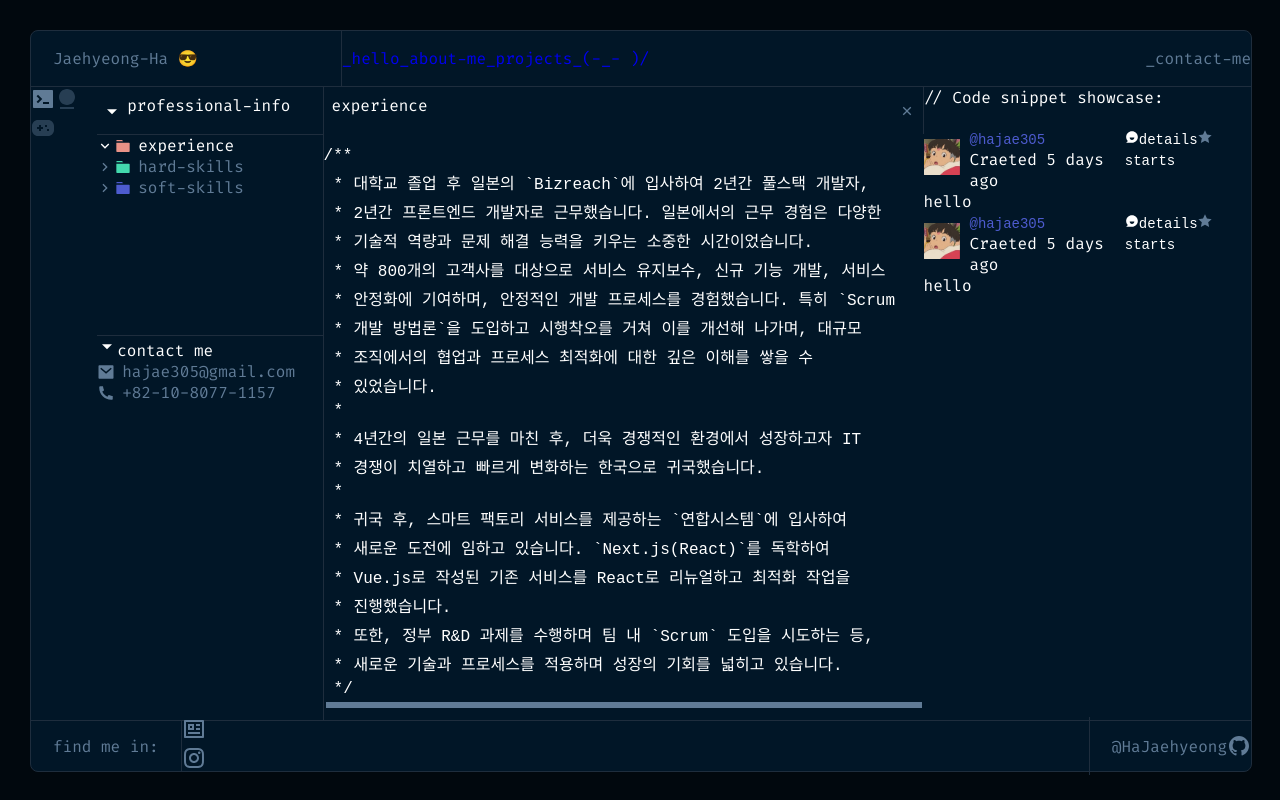
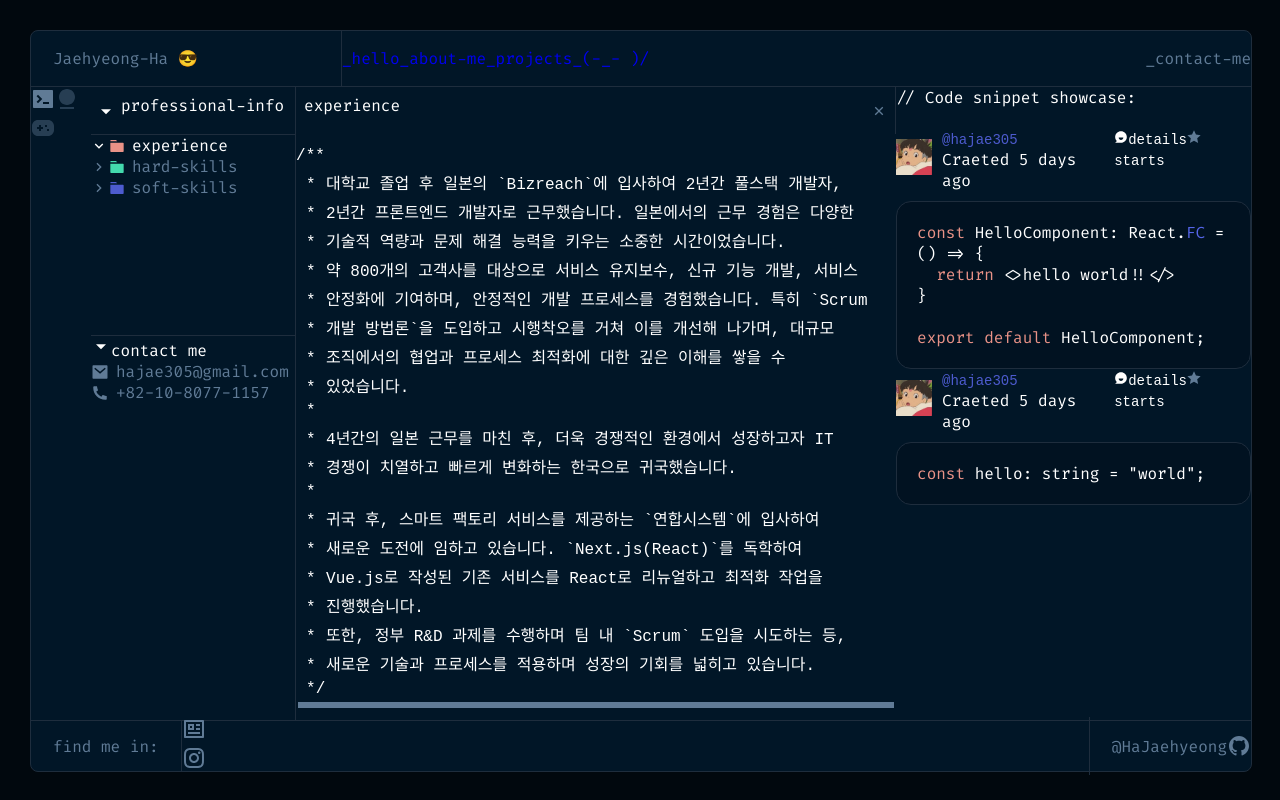
Before and after one commit to HaJaehyeong/portfolio, a Next.js app: page /about in a window 1280 px wide. Built offline with nearby package versions, Linux system fonts and the light colour scheme.

Commit message:
HAJAE-12 add simplee code editor and prism theme

```diff
--- a/package.json
+++ b/package.json
@@ -12,15 +12,18 @@
     "@remixicon/react": "^4.2.0",
     "@reduxjs/toolkit": "^2.2.1",
     "next": "15.0.2",
+    "prismjs": "^1.29.0",
     "react": "^18",
     "react-dom": "^18",
     "react-redux": "^9.1.0",
+    "react-simple-code-editor": "^0.14.1",
     "sass": "^1.77.6"
   },
   "devDependencies": {
     "@types/node": "^20",
     "@types/react": "^18",
     "@types/react-dom": "^18",
+    "@types/prismjs": "^1.26.4",
     "eslint": "^8",
     "eslint-config-next": "14.2.4",
     "typescript": "^5"
--- a/src/app/(pages)/about/_components/code-showcase/code-showcase.tsx
+++ b/src/app/(pages)/about/_components/code-showcase/code-showcase.tsx
@@ -7,10 +7,16 @@ const AboutCodeShowcase: React.FC = () => {
     <div className={styles.showcaseWrapper}>
       <div className={styles.title}>{'// Code snippet showcase:'}</div>
       <AboutCodeShowcaseCodeBox detail="helloooooohelloooooohelloooooohelloooooohelloooooohelloooooohelloooooohelloooooohelloooooohelloooooo">
-        <CodeBox />
+        <CodeBox
+          code={`const HelloComponent: React.FC = () => {
+  return <>hello world!!</>
+}
+
+export default HelloComponent;`}
+        />
       </AboutCodeShowcaseCodeBox>
       <AboutCodeShowcaseCodeBox detail="helloo">
-        <CodeBox />
+        <CodeBox code='const hello: string = "world";' />
       </AboutCodeShowcaseCodeBox>
     </div>
   );
--- a/src/app/(pages)/about/_components/mobile-showcase/mobile-showcase.tsx
+++ b/src/app/(pages)/about/_components/mobile-showcase/mobile-showcase.tsx
@@ -32,7 +32,13 @@ const AboutMobileShowcase: React.FC = () => {
           details
         </code>
       </div>
-      <CodeBox />
+      <CodeBox
+        code={`const HelloComponent: React.FC = () => {
+  return <>hello world!!</>
+}
+
+export default HelloComponent;`}
+      />
       {showDetail && (
         <div className={styles['showcase__detail']}>
           <code className={styles['showcase__detail-body']}>
--- a/src/components/codebox/codebox.module.scss
+++ b/src/components/codebox/codebox.module.scss
@@ -1,9 +1,11 @@
-.codebox-wrapper {
-  margin: 10px 0;
-  padding: 20px;
-  // width: 100%;
-  height: fit-content;
+.editor {
+  margin-top: 10px;
 
+  background-color: var(--primary-black-3);
   border: solid 1px var(--line);
   border-radius: 15px;
+
+  textarea:focus {
+    outline: none;
+  }
 }
--- a/src/components/codebox/codebox.tsx
+++ b/src/components/codebox/codebox.tsx
@@ -1,7 +1,28 @@
+import Editor from 'react-simple-code-editor';
+import { useState } from 'react';
+import { highlight, languages } from 'prismjs';
 import styles from './codebox.module.scss';
+import 'prismjs/components/prism-clike';
+import 'prismjs/components/prism-jsx';
+import './prism-okaidia.css';
 
-const CodeBox: React.FC = () => {
-  return <div className={styles.codeboxWrapper}>hello</div>;
+type CodeBoxProps = {
+  code: string;
+};
+
+const CodeBox: React.FC<CodeBoxProps> = ({ code }) => {
+  const [codeState, setCodeState] = useState(code);
+
+  return (
+    <Editor
+      className={styles['editor']}
+      onValueChange={(codeState) => setCodeState(codeState)}
+      value={codeState}
+      highlight={(codeState) => highlight(codeState, languages.jsx, 'jsx')}
+      padding={20}
+      readOnly
+    />
+  );
 };
 
 export default CodeBox;
--- /dev/null
+++ b/src/components/codebox/prism-okaidia.css
@@ -0,0 +1,48 @@
+/* NOTE(hajae): prism libary에 설치된 테마 색들은 안예뻐서.. 받아옴 */
+/**
+ * okaidia theme for JavaScript, CSS and HTML
+ * Loosely based on Monokai textmate theme by http://www.monokai.nl/
+ * @author ocodia
+ */
+
+code[class*='language-'],
+pre[class*='language-'] {
+  text-align: left;
+  white-space: pre;
+  word-spacing: normal;
+  word-break: normal;
+  word-wrap: normal;
+  outline: none;
+
+  -webkit-hyphens: none;
+  -moz-hyphens: none;
+  -ms-hyphens: none;
+  hyphens: none;
+}
+
+.token.namespace {
+  opacity: 0.7;
+}
+
+.token.atrule,
+.token.attr-value,
+.token.function,
+.token.class-name {
+  color: #5565e8;
+}
+
+.token.keyword {
+  color: var(--accent-red);
+}
+
+.token.important,
+.token.bold {
+  font-weight: bold;
+}
+.token.italic {
+  font-style: italic;
+}
+
+.token.entity {
+  cursor: help;
+}
```
Also changed, not shown: 1 other file (tests, documents, lock files or other folders).
